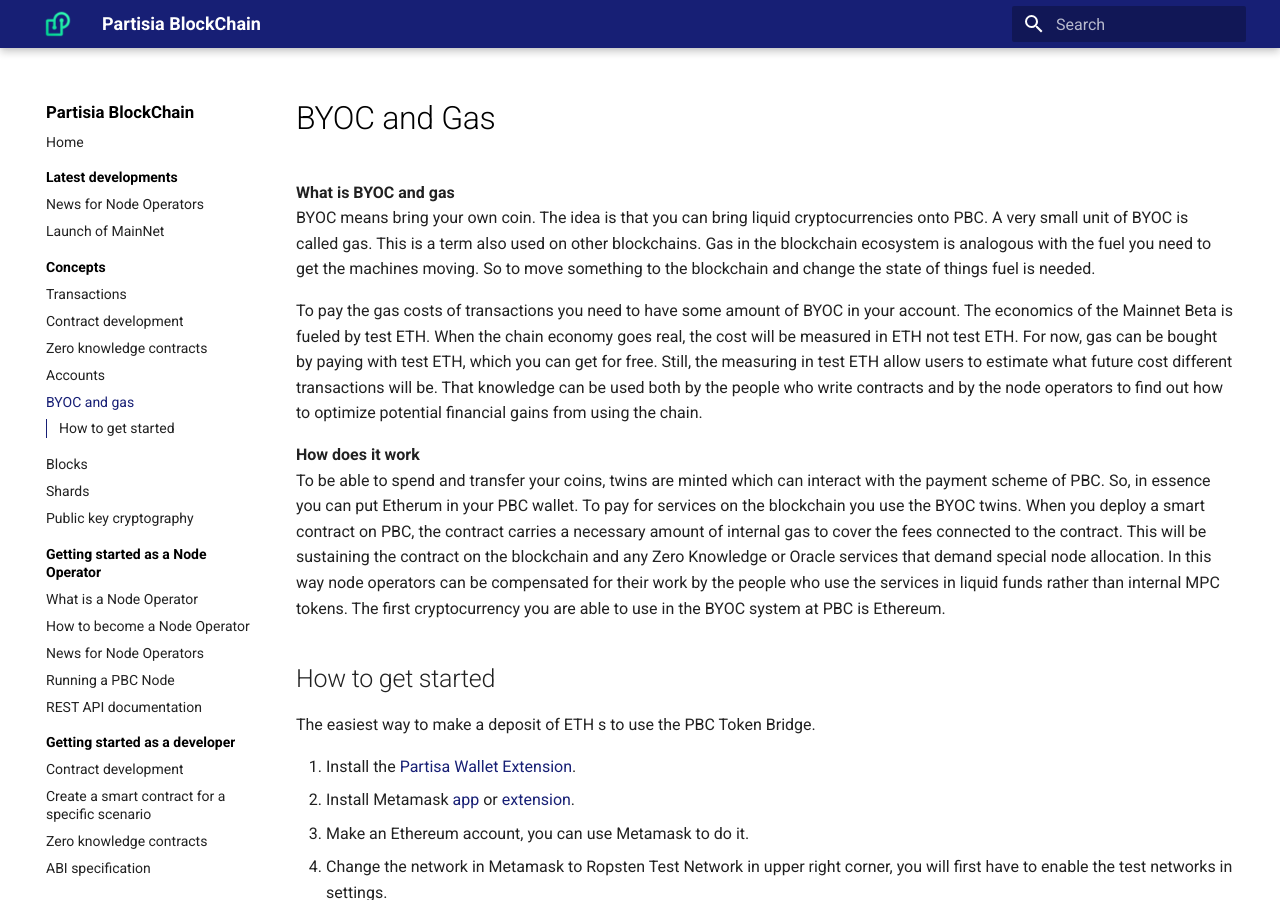
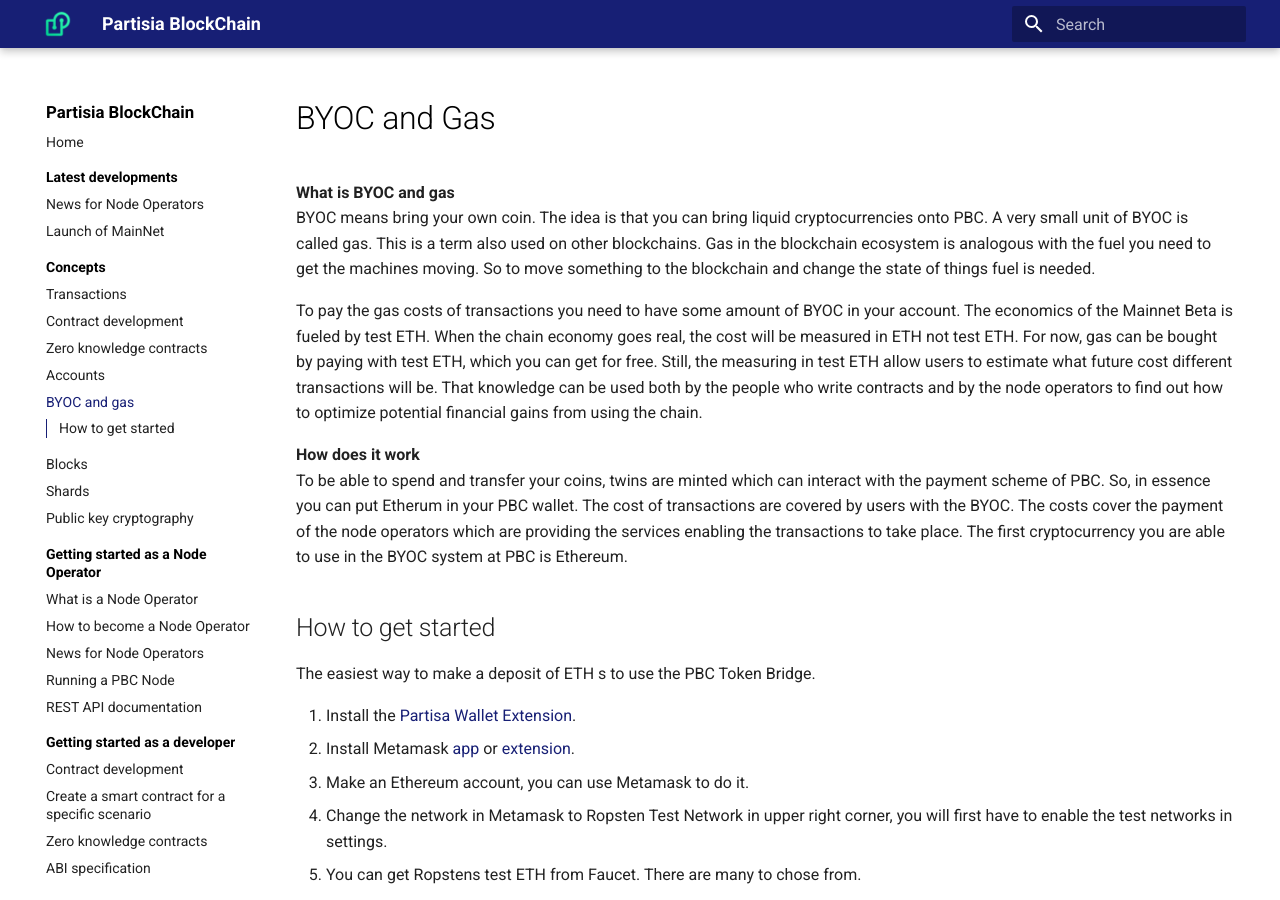
Before and after one commit to 0xSero/partisia-docs, an MkDocs documentation site: the page built from docs/byoc.md, in a window 1280 px wide and 900 px high. Built offline with MkDocs 1.6.1 and Material for MkDocs 9.7.7, drawn with Linux system fonts in a browser that asks for light colours; a script that is not in the unit is left out.

Commit message:
small correction

```diff
--- a/docs/byoc.md
+++ b/docs/byoc.md
@@ -6,8 +6,7 @@
 To pay the gas costs of transactions you need to have some amount of BYOC in your account. The economics of the Mainnet Beta is fueled by test ETH. When the chain economy goes real, the cost will be measured in ETH not test ETH. For now, gas can be bought by paying with test ETH, which you can get for free. Still, the measuring in test ETH allow users to estimate what future cost different transactions will be. That knowledge can be used both by the people who write contracts and by the node operators to find out how to optimize potential financial gains from using the chain.
 
 **How does it work**
-To be able to spend and transfer your coins, twins are minted which can interact with the payment scheme of PBC. So, in essence you can put Etherum in your PBC wallet. To pay for services on the blockchain you use the BYOC twins. When you deploy a smart contract on PBC, the contract carries a necessary amount of internal gas to cover the fees connected to the contract. This will be sustaining the contract on the blockchain and any Zero Knowledge or Oracle services that demand special node allocation.
-In this way node operators can be compensated for their work by the people who use the services in liquid funds rather than internal MPC tokens.
+To be able to spend and transfer your coins, twins are minted which can interact with the payment scheme of PBC. So, in essence you can put Etherum in your PBC wallet. The cost of transactions are covered by users with the BYOC. The costs cover the payment of the node operators which are providing the services enabling the transactions to take place.
 The first cryptocurrency you are able to use in the BYOC system at PBC is Ethereum.
 
 ## How to get started
```
